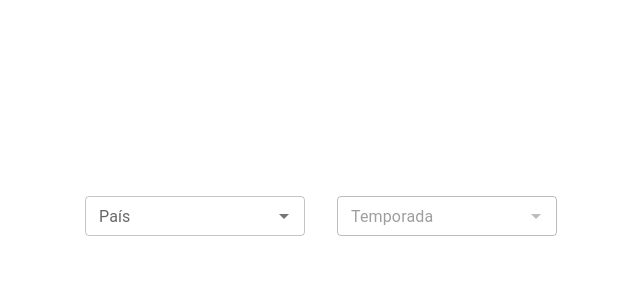
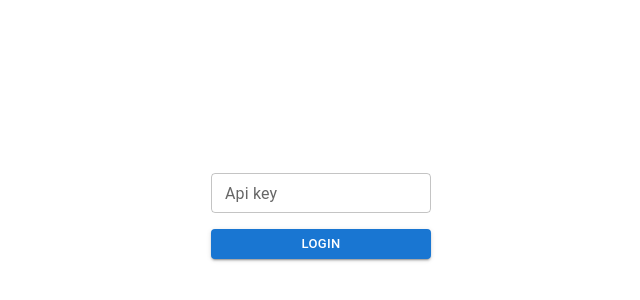
Before and after one commit to hugoemannuel/desafio-front-end-Trade-Technology, a React (Vite) app: page / in a window 1280 px wide. Shown: the part 184-484 px from the top of the page, without its empty margins (319-959 px from the left). Built offline with nearby package versions, Linux system fonts and the light colour scheme; no server answers.

Commit message:
finaliza telade login

```diff
--- a/package.json
+++ b/package.json
@@ -17,7 +17,8 @@
     "react": "^18.2.0",
     "react-dom": "^18.2.0",
     "react-query": "^3.39.3",
-    "react-router-dom": "^6.11.2"
+    "react-router-dom": "^6.11.2",
+    "react-toastify": "^9.1.3"
   },
   "devDependencies": {
     "@types/react": "^18.0.28",
--- a/src/App.css
+++ b/src/App.css
@@ -1,6 +1,6 @@
 #root {
-  max-width: 1280px;
-  margin: 0 auto;
+  max-width: 100%;
+  margin: 40px auto;
   padding: 2rem;
   text-align: center;
 }
--- a/src/App.tsx
+++ b/src/App.tsx
@@ -1,14 +1,15 @@
-import React from 'react';
 import { BrowserRouter, Routes, Route } from 'react-router-dom';
 import Home from './pages/Home/Home';
 import './App.css';
 import LoginProvdier from './shared/context/LoginProviter'
-const App: React.FC = () => {
+import Login from './pages/Login/Login';
+const App = () => {
   return (
     <LoginProvdier>
       <BrowserRouter>
         <Routes>
-          <Route path='/' element={<Home />} />
+          <Route path='/' element={<Login />} />
+          <Route path='/home' element={<Home />} />
         </Routes>
       </BrowserRouter>
     </LoginProvdier>
--- a/src/pages/Home/Home.tsx
+++ b/src/pages/Home/Home.tsx
@@ -1,12 +1,12 @@
-import { useMemo, useState } from 'react';
+import { useContext, useMemo, useState } from 'react';
 import { useMutation } from "react-query";
 import Grid2 from "@mui/material/Unstable_Grid2/Grid2";
+import { ToastContainer, toast } from 'react-toastify';
 import { ICountries } from "../../services/countries";
 import { Autocomplete, TextField } from "@mui/material";
 import { getLeagues } from '../../services/leagues';
-import { useGetCountries } from "../../shared/hooks/countries";
 import { useGetSeasons } from '../../shared/hooks/seasons';
-
+import LoginContext from '../../shared/context/LoginContext';
 
 const mokCountries: ICountries[] = [
   {
@@ -35,19 +35,19 @@ const mockSeason: number[] = [2008, 2009, 2010, 2011, 2012, 2013, 2014, 2015]
 
 const Home = () => {
   const [selectedCountry, setSelectedCountry] = useState<string | null>();
+  const { apiKey, countries } = useContext(LoginContext);
   const [selectedSeason, setSelectedSeason] = useState<number | null>();
 
-  const { data: countries } = useGetCountries();
-  const { data: seasons } = useGetSeasons();
+  const { data: seasons } = useGetSeasons(apiKey);
 
   const { mutate: setTeamName, data: laguesAndSeasons } = useMutation(
-    (teamName: string) => getLeagues(teamName),
+    (teamName: string) => getLeagues(teamName, apiKey),
     {
-      onSuccess: () => {
-        console.log('***deu bom')
-      },
-      onError: (error) => {
-        console.log('***error', error)
+      onError: () => {
+        toast.error('Nao foi possivel trazer as ligas', {
+          position: toast.POSITION.TOP_RIGHT,
+          autoClose: 4000,
+        })
       }
     }
   )
@@ -117,6 +117,7 @@ const Home = () => {
           />
         </Grid2>
       </Grid2>
+      <ToastContainer />
     </Grid2>
   )
 }
--- /dev/null
+++ b/src/pages/Login/Login.tsx
@@ -0,0 +1,69 @@
+import { useContext, useState } from "react";
+import { Button, TextField } from "@mui/material";
+import Grid2 from "@mui/material/Unstable_Grid2/Grid2";
+import { ToastContainer, toast } from 'react-toastify';
+import 'react-toastify/dist/ReactToastify.css';
+import LoginContext from "../../shared/context/LoginContext";
+import { useMutation } from "react-query";
+import { getCountries } from "../../services/countries";
+import { useNavigate } from "react-router";
+
+const Login = () => {
+  const navigate = useNavigate();
+  const { apiKey, setApiKey, setContries } = useContext(LoginContext);
+  const [error, setError] = useState(false);
+
+  const { mutate: handleLogin } = useMutation(
+    (apiKey?: string) => getCountries(apiKey), {
+    onSuccess: (countries) => {
+      if (countries.length) {
+        toast.error('Logado com sucesso', {
+          position: toast.POSITION.TOP_RIGHT,
+          autoClose: 4000,
+        })
+        setError(false)
+        setContries(countries)
+        navigate('/home')
+      } else {
+        setError(true);
+        toast.error('Api key nao foi passada corretamente ou ela nao esta cadastrada', {
+          position: toast.POSITION.TOP_RIGHT,
+          autoClose: 4000,
+        })
+      }
+    },
+    onError: () => {
+      setError(true);
+      toast.error('Api key nao foi passada corretamente ou ela nao esta cadastrada', {
+        position: toast.POSITION.TOP_RIGHT,
+        autoClose: 4000,
+      })
+    }
+  }
+  );
+
+  return (
+    <Grid2 spacing={3} alignItems='center'>
+      <Grid2>
+        <TextField
+          sx={{ width: 220 }}
+          type="text"
+          error={error}
+          placeholder="Digite o api Key"
+          value={apiKey}
+          onChange={({ target: { value } }) => setApiKey(value)}
+          size="small"
+          label='Api key'
+        />
+      </Grid2>
+      <Grid2 mt={2}>
+        <Button sx={{ width: 220 }} onClick={() => handleLogin(apiKey)} size="small" variant="contained">
+          Login
+        </Button>
+      </Grid2>
+      <ToastContainer />
+    </Grid2>
+  )
+}
+
+export default Login;
--- a/src/services/API.ts
+++ b/src/services/API.ts
@@ -1,12 +1,12 @@
 import axios, { AxiosRequestConfig } from "axios";
 
-export const config: AxiosRequestConfig = {
+export const config = (apiKey?: string): AxiosRequestConfig => ({
   method: 'GET',
   headers: {
     "x-rapidapi-host": "v3.football.api-sports .io",
-    "x-rapidapi-key": 'b3e1bfd69bf73e4fa041710111dfb267'
+    "x-rapidapi-key": `${apiKey}`
   }
-}
+})
 
 export const API = axios.create({
   baseURL: 'https://v3.football.api-sports.io'
--- a/src/services/countries/index.ts
+++ b/src/services/countries/index.ts
@@ -6,9 +6,9 @@ export interface ICountries {
   name: string;
 }
 
-export const getCountries = async (): Promise<ICountries[]> => {
+export const getCountries = async (apiKey?: string): Promise<ICountries[]> => {
   try {
-    const { data } = await API.get('countries', config)
+    const { data } = await API.get('countries', config(apiKey))
     return data.response
   } catch (error: any) {
     throw new Error(error)
--- a/src/services/leagues/index.ts
+++ b/src/services/leagues/index.ts
@@ -22,9 +22,9 @@ export interface iLeaguesAndSeasons {
 
 }
 
-export const getLeagues = async (teamName: string): Promise<iLeaguesAndSeasons[]> => {
+export const getLeagues = async (teamName: string, apiKey?: string): Promise<iLeaguesAndSeasons[]> => {
   try {
-    const { data } = await API.get(`leagues?search=${teamName}`, config)
+    const { data } = await API.get(`leagues?search=${teamName}`, config(apiKey))
     return data.response
   } catch (error: any) {
     throw new Error(error)
--- a/src/services/seasons/index.ts
+++ b/src/services/seasons/index.ts
@@ -1,8 +1,8 @@
 import { API, config } from "../API";
 
-export const getSeasons = async (): Promise<number[]> => {
+export const getSeasons = async (apiKey?: string): Promise<number[]> => {
   try {
-    const { data } = await API.get('leagues/seasons', config)
+    const { data } = await API.get('leagues/seasons', config(apiKey))
     return data.response
   } catch (error: any) {
     throw new Error(error)
--- a/src/shared/hooks/countries/index.ts
+++ b/src/shared/hooks/countries/index.ts
@@ -1,5 +1,5 @@
 import { useQuery } from "react-query";
 import { getCountries } from "../../../services/countries";
 
-export const useGetCountries = () =>
-  useQuery(['Countries'], () => getCountries())
+export const useGetCountries = (apiKey?: string) =>
+  useQuery(['Countries'], () => getCountries(apiKey))
--- a/src/shared/hooks/seasons/index.ts
+++ b/src/shared/hooks/seasons/index.ts
@@ -2,5 +2,5 @@ import { useQuery } from "react-query";
 import { getSeasons } from "../../../services/seasons";
 
 
-export const useGetSeasons = () =>
-  useQuery(['Seasons'], () => getSeasons());
+export const useGetSeasons = (apiKey?: string) =>
+  useQuery(['Seasons'], () => getSeasons(apiKey));
```
Also changed, not shown: 1 other file (tests, documents, lock files or other folders).
